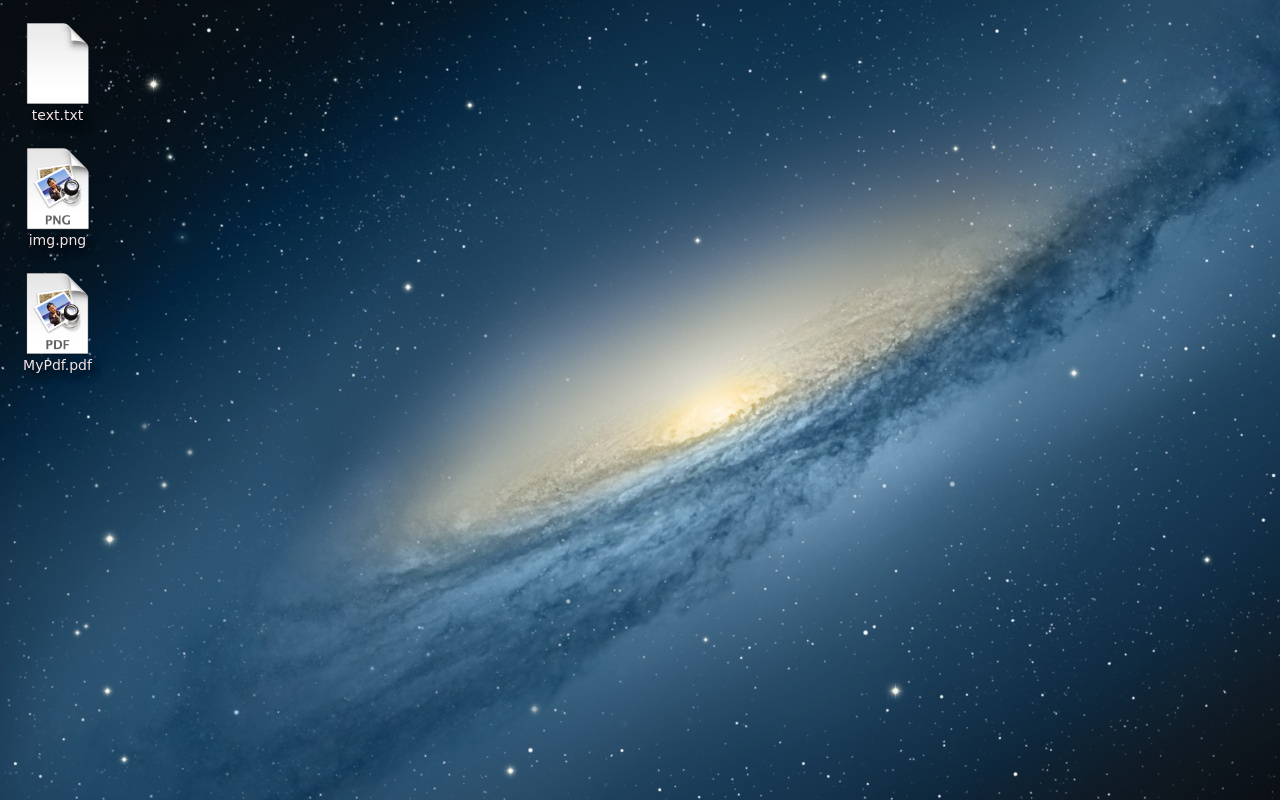
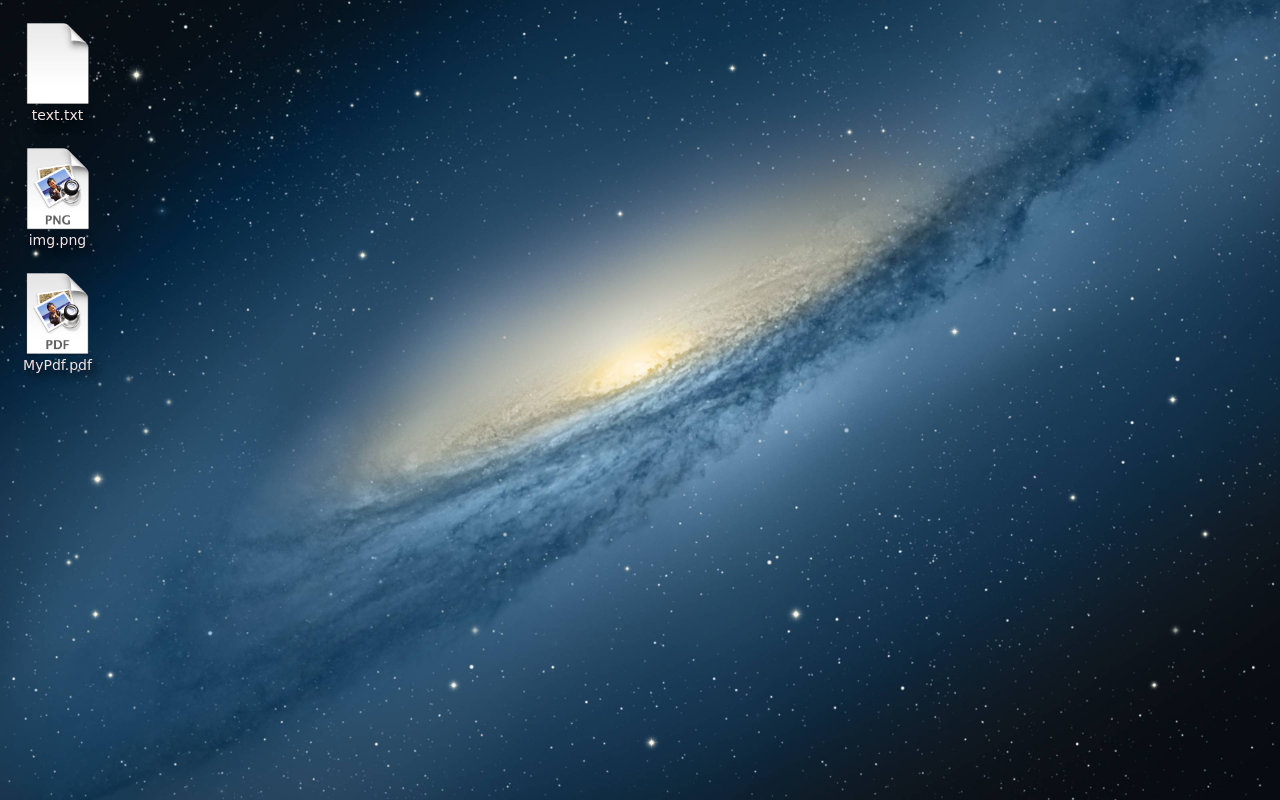
Before and after one commit to tanasiliev/webtop, a PHP site: page / in a window 1280 px wide. Run offline with PHP 8.4, Linux system fonts and the light colour scheme.

Commit message:
change background image

```diff
--- a/assets/css/style.css
+++ b/assets/css/style.css
@@ -2,7 +2,8 @@ body {
     margin: 0;
     padding: 0;
     cursor: url('../img/cur330.cur'), auto;
-    background: url('../img/background2.jpg') no-repeat;
+    background: url('../img/background.jpg') no-repeat;
+    background-size: 1280px 800px;
     font: 13px/20px 'Lucida Grande', Tahoma, Verdana, sans-serif;
     overflow: hidden;
 }
@@ -15,6 +16,20 @@ body {
     /*resize: both;
     overflow: auto;*/
 }
+
+/*.taskbar {
+    width: auto;
+    height: 19px;
+    border-top: 1px solid silver;
+    border-bottom: 1px solid silver;
+    background: url('../img/Screen.png')repeat-x;
+}
+
+.logo {
+    width: auto;
+    margin-left: 7px;
+    background: url('../img/apple-logo.png')no-repeat;
+}*/
 
 .window-wrapper {
     min-width: 490px;
--- a/index.html
+++ b/index.html
@@ -3,8 +3,9 @@
 <head lang="en">
     <meta charset="UTF-8">
     <title>webtop</title>
+    <link href="assets/img/desktop.ico" rel="shortcut icon">
+    <link rel="Stylesheet" type="text/css" href="assets/css/style.css"/>
 </head>
-<link rel="Stylesheet" type="text/css" href="assets/css/style.css"/>
 
 <script type="text/template" id="rc-window-template">
 <div class="right-click-window">
--- a/js/app.js
+++ b/js/app.js
@@ -4,6 +4,7 @@ define([
     var initialize = function () {
 
         document.body.style.height = window.innerHeight - 20 + 'px';
+        document.body.style.backgroundSize = window.innerWidth + "px " + window.innerHeight + "px";
         var icon = new IconView("text.txt", "doc");
         var icon1 = new IconView("img.png", "img");
         var icon2 = new IconView("MyPdf.pdf", "pdf");
```
Also changed, not shown: assets/img/Screen.png (added), assets/img/background.jpg (added), assets/img/background2.jpg (deleted), assets/img/desktop.ico (added), assets/img/taskbar.png (added).
